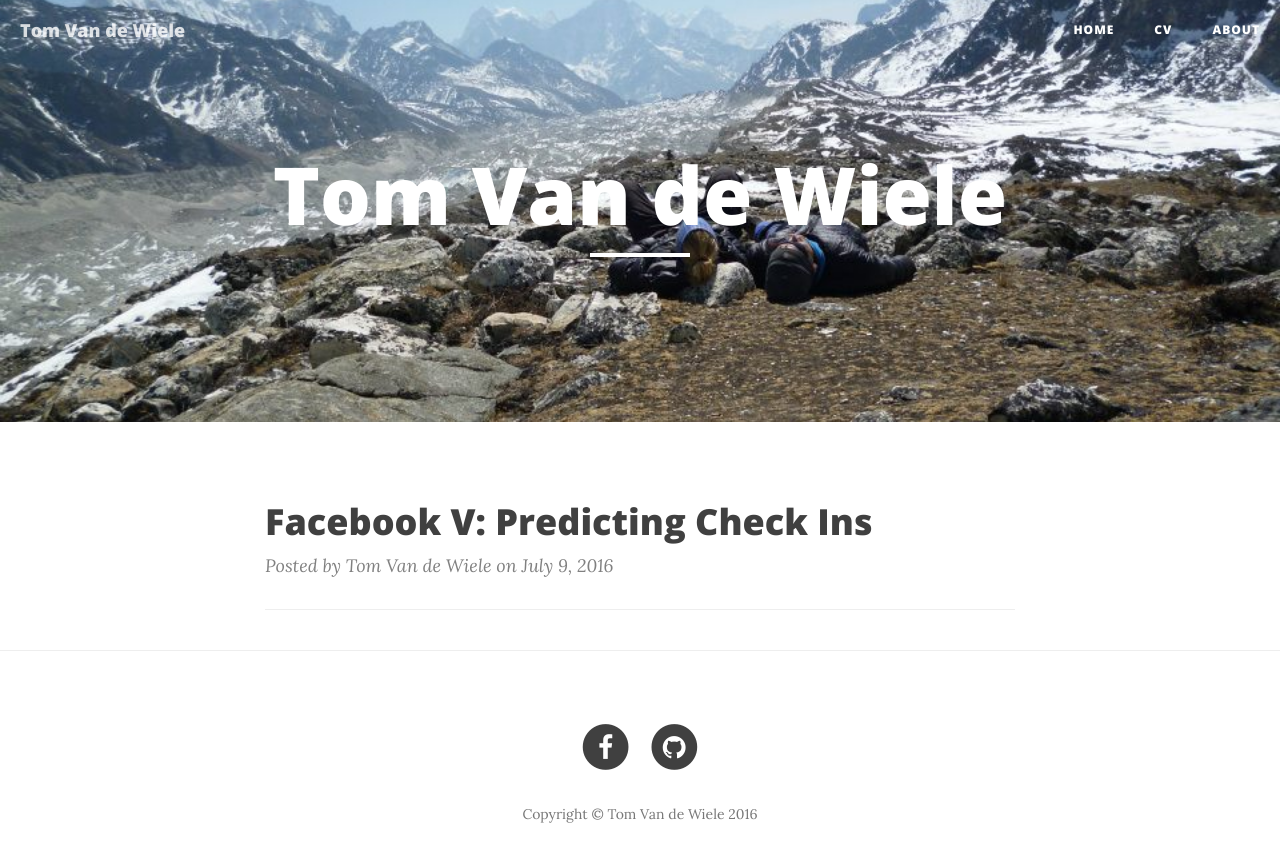
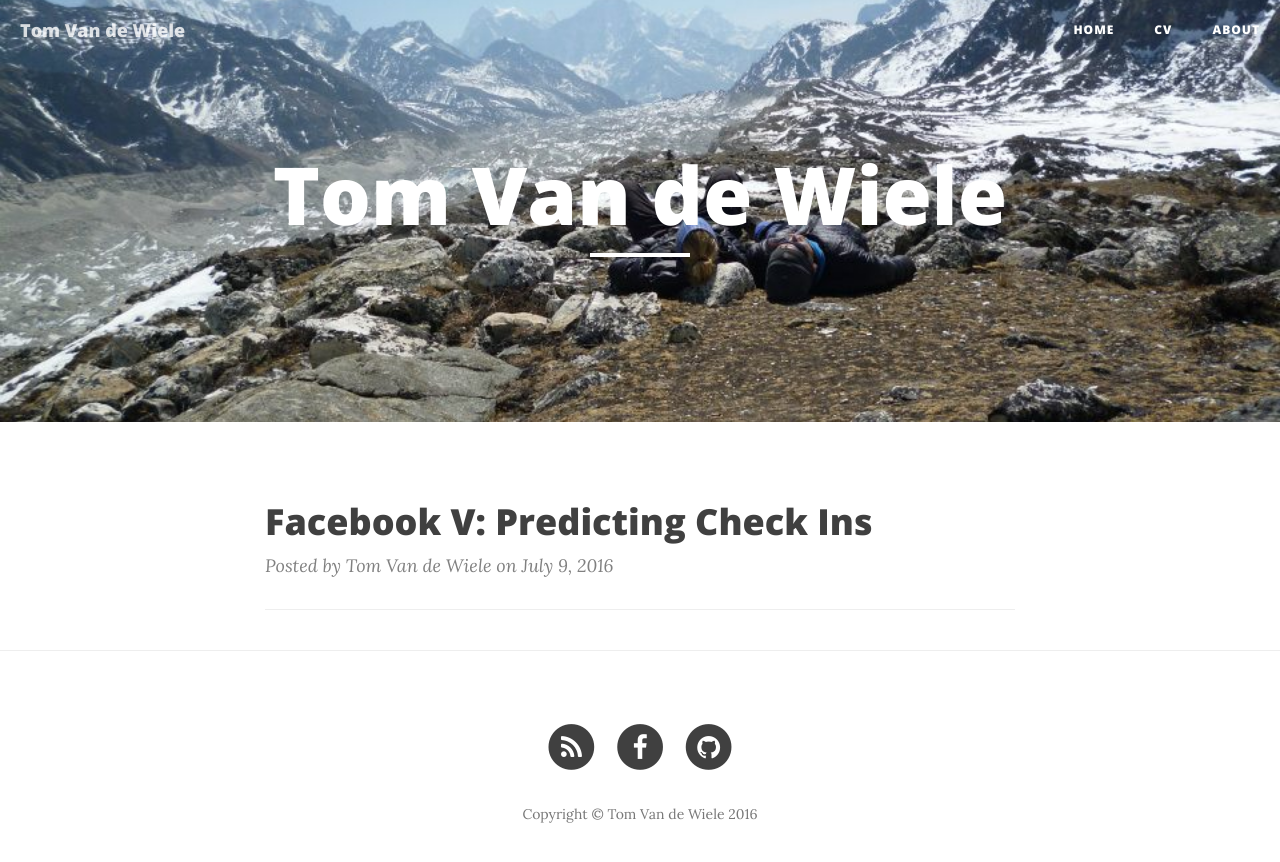
Before and after one commit to ttvand/ttvand.github.io, a Jekyll site: the page built from index.html, in a window 1280 px wide. Shown: the top 862 px of the page. Built offline with Jekyll 4.4.1, drawn with Linux system fonts in a browser that asks for light colours; nearby versions of some CDN libraries; the list of posts is cut into pages by our own code.

```diff
--- a/_includes/footer.html
+++ b/_includes/footer.html
@@ -4,6 +4,14 @@
         <div class="row">
             <div class="col-lg-8 col-lg-offset-2 col-md-10 col-md-offset-1">
                 <ul class="list-inline text-center">
+				    <li>
+                        <a href="{{ "/feed.xml" | prepend: site.baseurl }}">
+                            <span class="fa-stack fa-lg">
+                                <i class="fa fa-circle fa-stack-2x"></i>
+                                <i class="fa fa-rss fa-stack-1x fa-inverse"></i>
+                            </span>
+                        </a>
+                    </li>
                     {% if site.twitter_username %}
                     <li>
                         <a href="https://twitter.com/{{ site.twitter_username }}">
```
